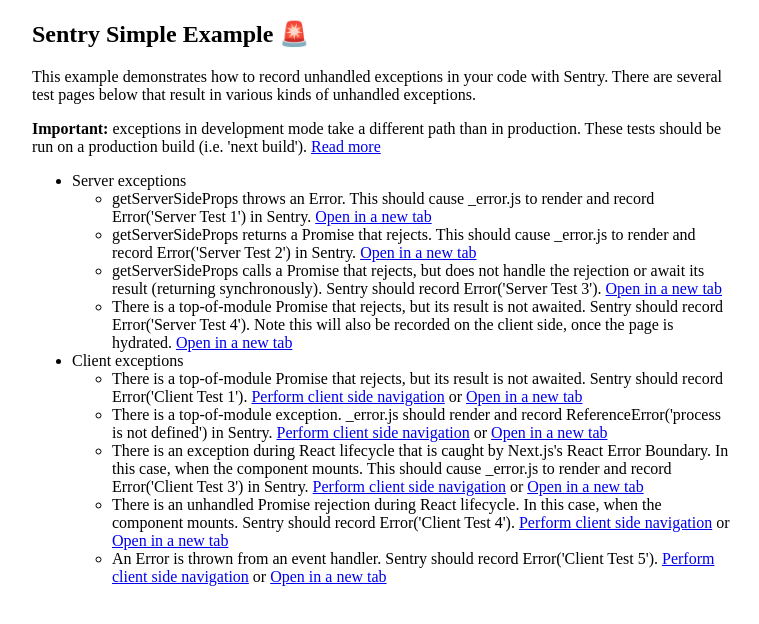
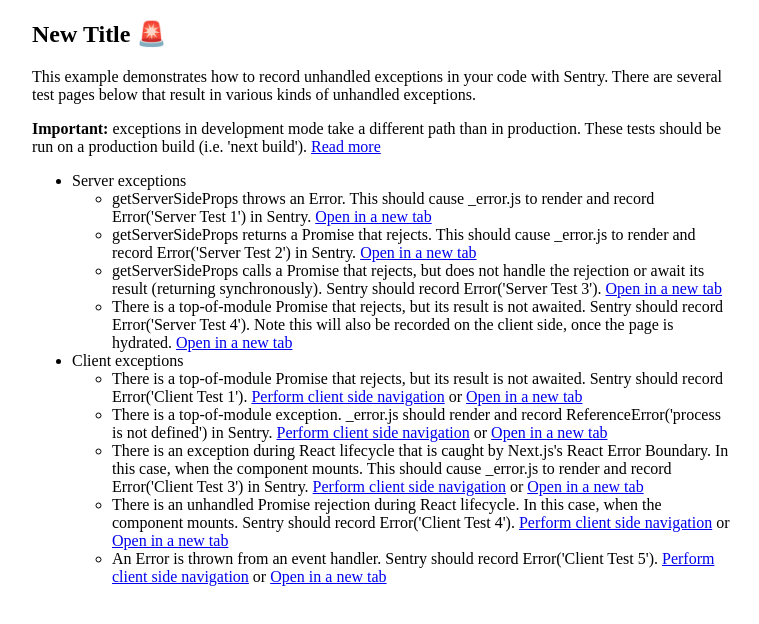
Before and after one commit to scefali/with-sentry, a Next.js app: page / in a window 1280 px wide. Shown: the top 624 px of the page, without its empty margins (258-1017 px from the left). Built offline with nearby package versions, Linux system fonts and the light colour scheme.

Commit message:
Change title

```diff
--- a/pages/index.js
+++ b/pages/index.js
@@ -4,7 +4,7 @@
 
 const Index = () => (
   <div style={{ maxWidth: 700, margin: '0 auto' }}>
-    <h2>Sentry Simple Example 🚨</h2>
+    <h2>New Title 🚨</h2>
     <p>
       This example demonstrates how to record unhandled exceptions in your code
       with Sentry. There are several test pages below that result in various
```
